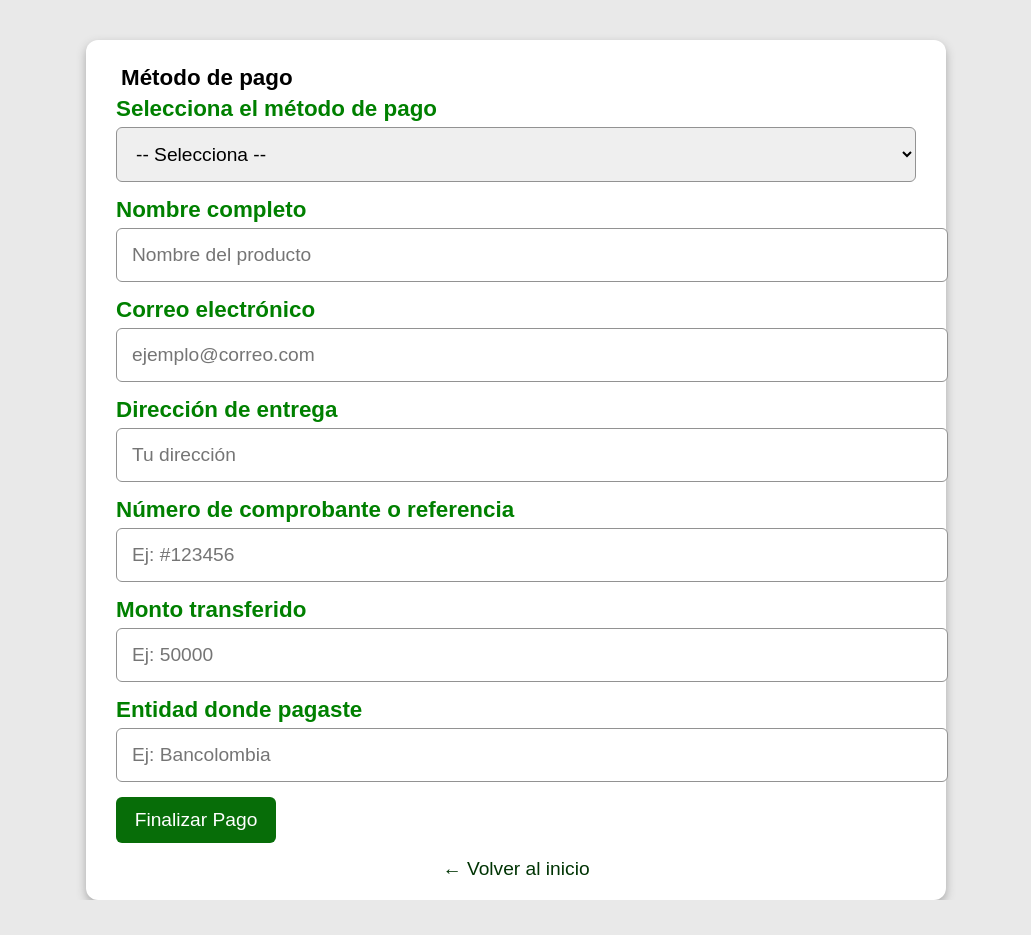
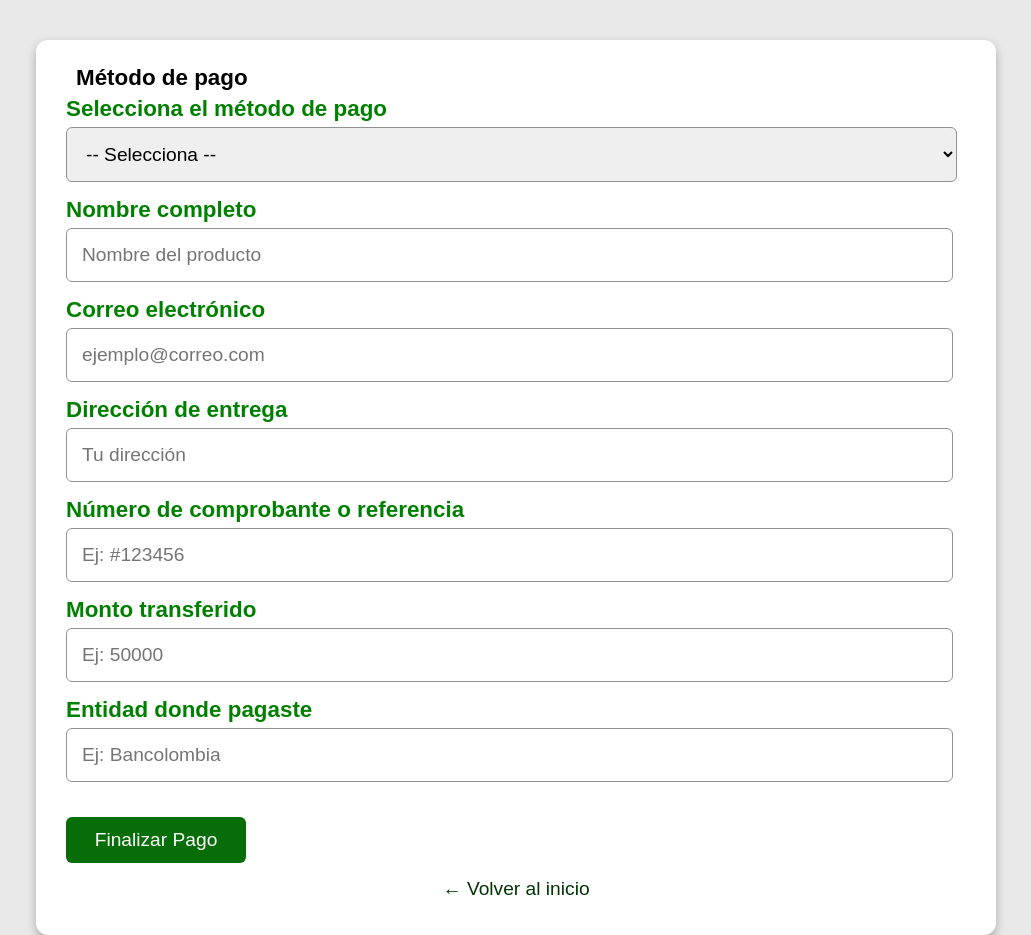
Before and after one commit to SebasGit18/proyecto-abso-agrophia, a website: page frontend/public/views/p_from.html in a window 1280 px wide. Shown: the whole page, without its empty margins (124-1155 px from the left). Before the commit the page ends 900 px from the top, so only its background shows below. Drawn offline with Linux system fonts and the light colour scheme.

Commit message:
update: Modificacion del tamaño de los campos

```diff
--- a/frontend/public/css/components/from.css
+++ b/frontend/public/css/components/from.css
@@ -9,11 +9,12 @@ h3{
     font-size: var(--fs-xxs);
     font-family: var(--main-font);
     padding: 5px;
+    margin-left: 5px;
 }
 
   .pago__container {
     width: 100%;
-    max-width: 800px;
+    max-width: 900px;
     margin: 40px auto;
     background: var(--white);
     border-radius: 12px;
@@ -33,8 +34,16 @@ h3{
     font-size: var(--fs-xxs);
   }
 
+  .selection{
+    width: 99%;
+    padding: 15px;
+    border: 1px solid var(--gray-400);
+    border-radius: 6px;
+    font-size: var(--fs-xxxs);
+  }
+
   .pago__input {
-    width: 100%;
+    width: 95%;
     padding: 15px;
     border: 1px solid var(--gray-400);
     border-radius: 6px;
@@ -51,6 +60,7 @@ h3{
     border: none;
     border-radius: 6px;
     cursor: pointer;
+    margin-top: 35px;
   }
 
   .pago__btn:hover {
@@ -61,6 +71,7 @@ h3{
     display: block;
     text-align: center;
     margin-top: 15px;
+    margin-bottom: 15px;
     text-decoration: none;
     color: var(--primary-950);
     font-size: var(--fs-xxxs);
--- a/frontend/public/views/components/from.html
+++ b/frontend/public/views/components/from.html
@@ -3,7 +3,7 @@
     <div class="pago__campo">
       <h3>Método de pago</h3>
       <label for="metodo" class="pago__label">Selecciona el método de pago</label>
-      <select id="metodo" name="metodo" class="pago__input" required>
+      <select id="metodo" name="metodo" class="selection" required>
         <option value="">-- Selecciona --</option>
         <option value="transferencia">Transferencia bancaria</option>
         <option value="contraentrega">Pagos contra entrega</option>
```
